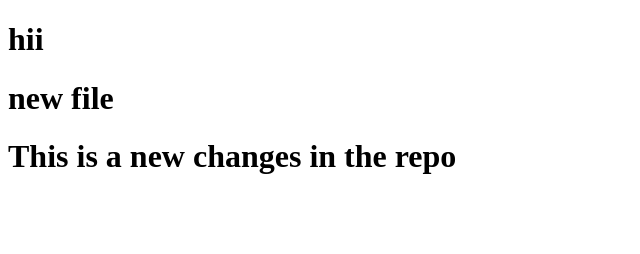
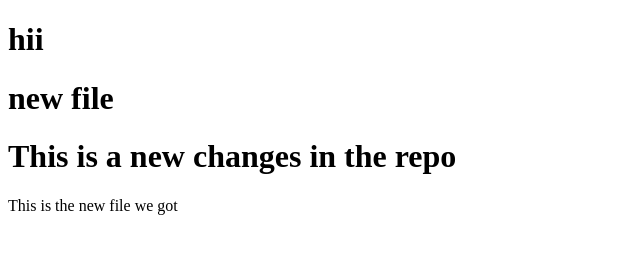
Before and after one commit to Yogesh-Tate/GIT-REPO, a plain HTML site: page Index.html in a window 1280 px wide. Shown: the whole page, without its empty margins (0-640 px from the left). Drawn offline with Linux system fonts and the light colour scheme.

Commit message:
Add new content to Index.html

```diff
--- a/Index.html
+++ b/Index.html
@@ -9,5 +9,6 @@
     <h1>hii</h1>
     <h1>new file</h1>
     <h1>This is a new changes in the repo</h1>
+    This is the new file we got
 </body>
 </html>
```
